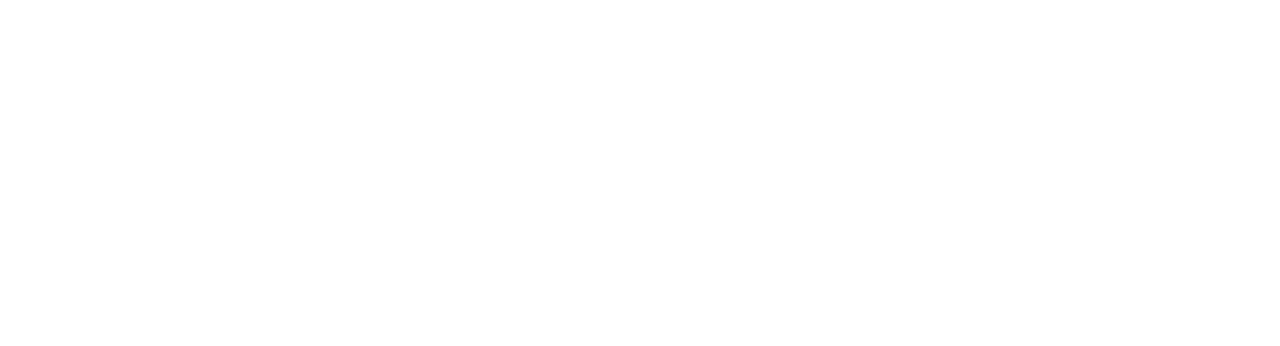
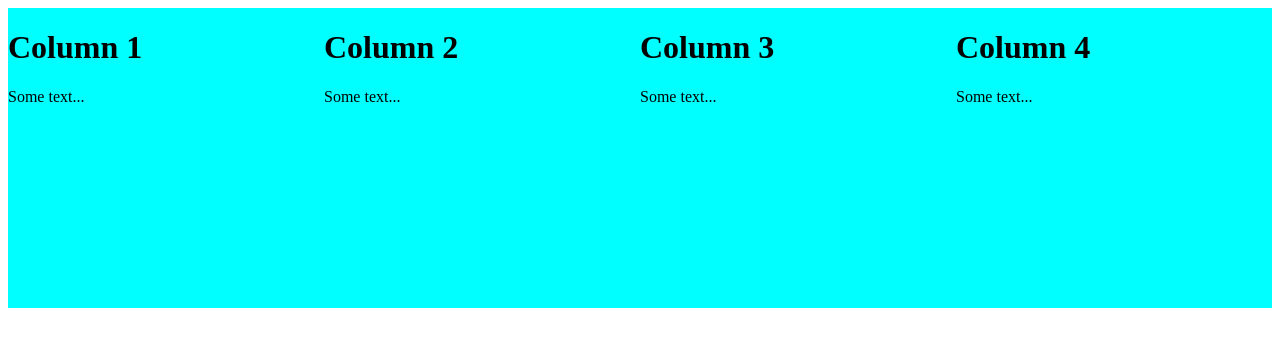
Before and after one commit to 22antonio/github-practice-2, a plain HTML site: page index.html in a window 1280 px wide. Drawn offline with Linux system fonts and the light colour scheme.

Commit message:
feat: added 4th column to webpage.

```diff
--- a/index.html
+++ b/index.html
@@ -8,6 +8,25 @@
     <title>Document</title>
 </head>
 <body>
+    <div class="row">
+        <div class="column">
+            <h1>Column 1</h1>
+            <p>Some text...</p>
+        </div>
+        <div class="column">
+            <h1>Column 2</h1>
+            <p>Some text...</p>
+        </div>
+        <div class="column">
+            <h1>Column 3</h1>
+            <p>Some text...</p>
+        </div>
+        <div class="column">
+            <h1>Column 4</h1>
+            <p>Some text...</p>
+        </div>
+    </div>
+    <!--  -->
 
 </body>
 </html>
--- a/style.css
+++ b/style.css
@@ -0,0 +1,12 @@
+.column {
+    background-color: aqua;
+    float: left;
+    width: 25%;
+    height: 300px;
+}
+
+.row::after {
+    content: "";
+    display: table;
+    clear: both;
+}
```
